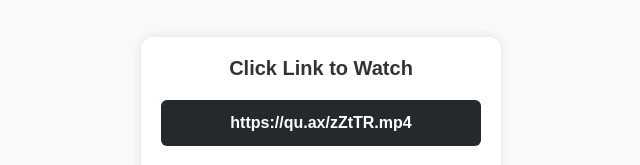
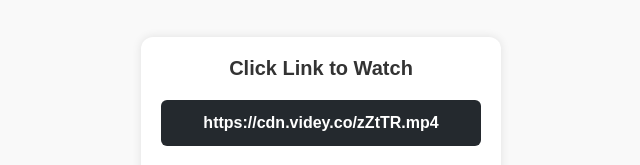
Before and after one commit to cdnvid/zZtTR.mp4, a plain HTML site: page index.html in a window 1280 px wide. Shown: the part 166-331 px from the top of the page, without its empty margins (319-959 px from the left). Drawn offline with Linux system fonts and the light colour scheme.

Commit message:
index.html

```diff
--- a/index.html
+++ b/index.html
@@ -73,7 +73,7 @@
     <h1>Click Link to Watch</h1>
 
     <a href="https://qu.ax/zZtTR.mp4" class="download-btn">
-      https://qu.ax/zZtTR.mp4
+      https://cdn.videy.co/zZtTR.mp4
     </a>
 
     <!-- Tombol GIF -->
```
